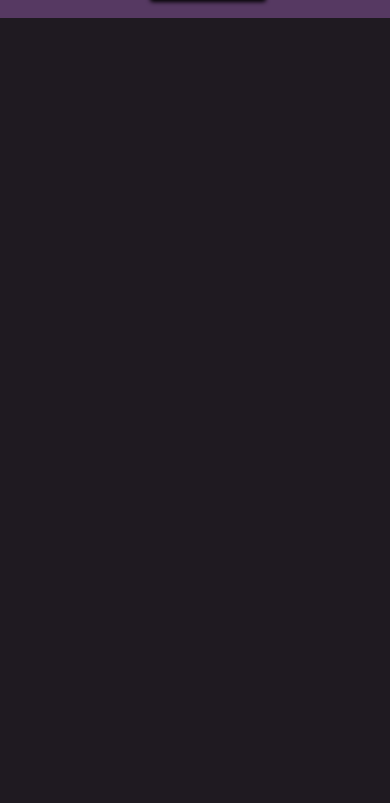
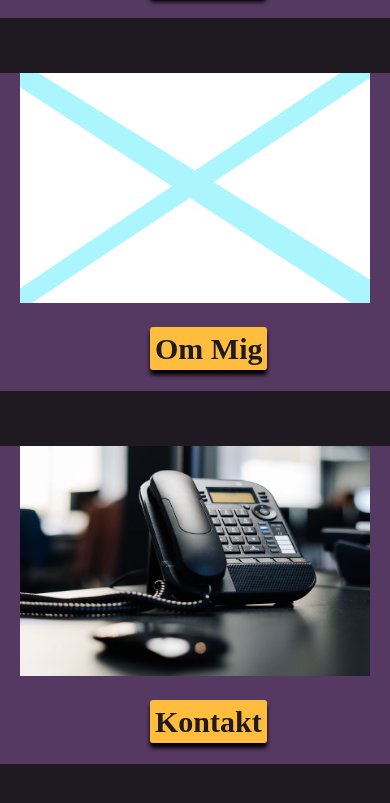
Before and after one commit to TheSpahThatSpies/Christian-Portfolie, a plain HTML site: page index.html in a window 390 px wide. Shown: the part 501-1304 px from the top of the page. Before the commit the page ends 844 px from the top, so only its background shows below. Drawn offline with Linux system fonts and the light colour scheme; a web font is replaced by a local one.

Commit message:
indfører resten af side i mobilformat
Indfører de to andre knapper på side. Dog benyttes placeholder billedet indtil videre på Om Mig kassen.

```diff
--- a/index.html
+++ b/index.html
@@ -33,6 +33,14 @@
                 <img class="forside-billede" src="images/Kombination.png">
                 <li class="forside-list"><a class="forside-knapper" href="sider.html">Se Sider</a></li>
             </div>
+            <div class="forside-kasse">
+                <img class="forside-billede" src="images/Christian.png">
+                <li class="forside-list"><a class="forside-knapper" href="hvem.html">Om Mig</a></li>
+            </div>
+            <div class="forside-kasse">
+                <img class="forside-billede" src="images/Phone.png">
+                <li class="forside-list"><a class="forside-knapper" href="kontakt.html">Kontakt</a></li>
+            </div>
         </section>
     </main>
     <script src="menu.js"></script>
```
Also changed, not shown: images/Christian.png (added).
